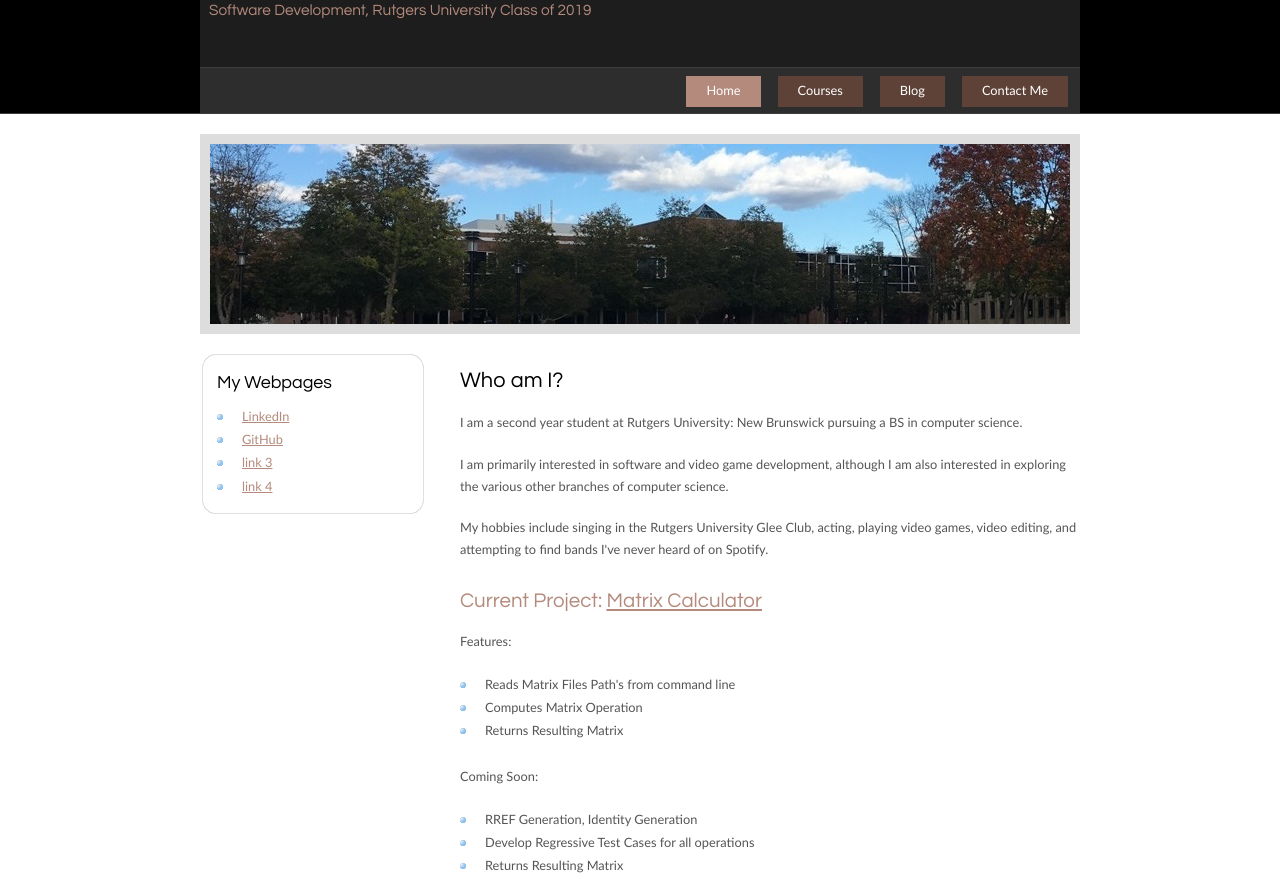
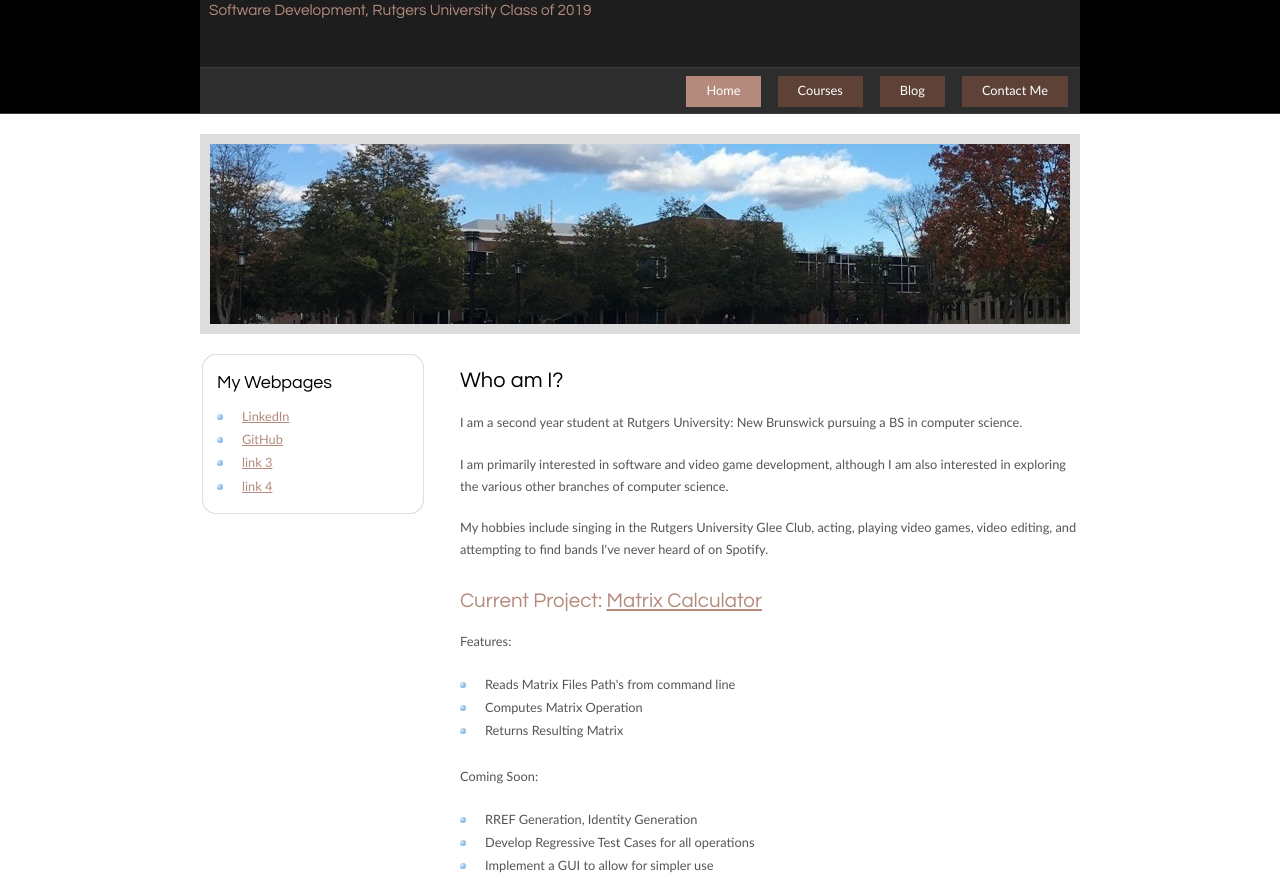
Before and after one commit to Lmdudester/lmdudester.github.io, a plain HTML site: page index.html in a window 1280 px wide. Shown: the part 73-952 px from the top of the page. Drawn offline with Linux system fonts and the light colour scheme.

Commit message:
Update index.html

```diff
--- a/index.html
+++ b/index.html
@@ -64,7 +64,7 @@
         <ul>
           <li>RREF Generation, Identity Generation</li>
           <li>Develop Regressive Test Cases for all operations</li>
-          <li>Returns Resulting Matrix</li>
+          <li>Implement a GUI to allow for simpler use</li>
         </ul>
 	<p>This is a cooperative project in progress with <a href="http://parsonssoftware.me/index.html">David Parsons</a>. </p>
       </div>
```
